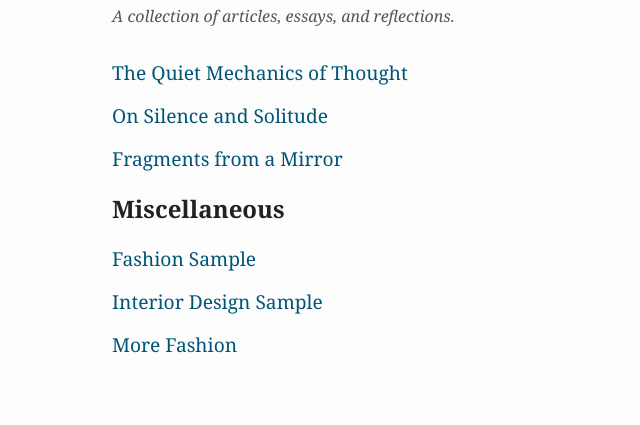
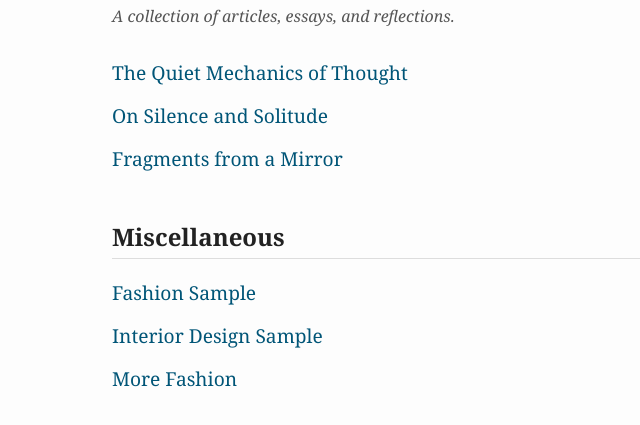
Before and after one commit to CheckeredKnight/checkeredknight.github.io, a plain HTML site: page index.html in a window 1280 px wide. Shown: the part 137-562 px from the top of the page, without its empty margins (178-818 px from the left). Drawn offline with Linux system fonts and the light colour scheme.

Commit message:
Update style.css

```diff
--- a/style.css
+++ b/style.css
@@ -42,3 +42,11 @@ h1 {
 .article-list a:hover {
   text-decoration: underline;
 }
+
+
+h2 {
+  margin-top: 3rem;
+  font-size: 1.5rem;
+  border-bottom: 1px solid #ddd;
+  padding-bottom: 0.3rem;
+}
```
